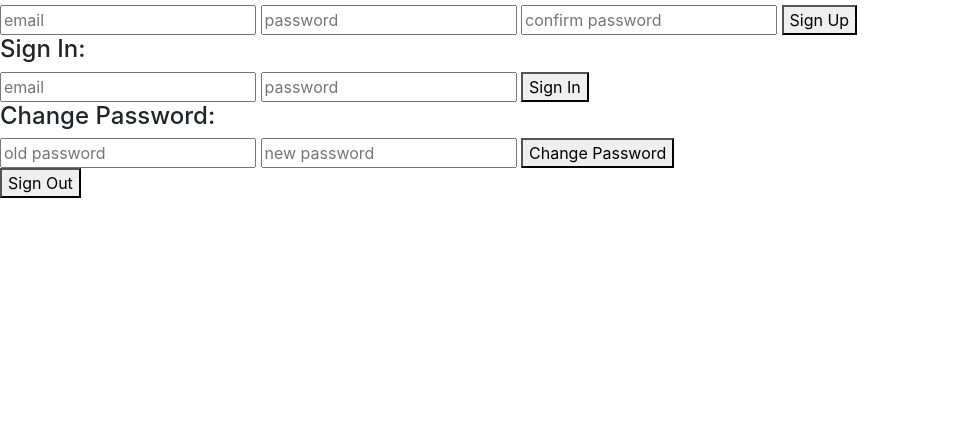
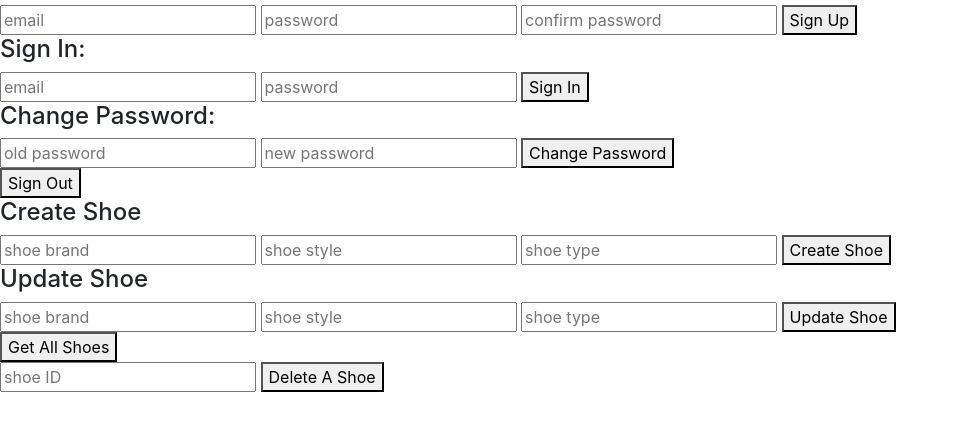
Before and after one commit to NSurawski/shoe-database-client, a website built with webpack: page index.html in a window 1280 px wide. Shown: the part 96-526 px from the top of the page, without its empty margins (0-959 px from the left). Built offline with nearby package versions, Linux system fonts and the light colour scheme.

Commit message:
Added shoe action forms to HTML and added event listeners to buttons for actions

```diff
--- a/assets/scripts/app.js
+++ b/assets/scripts/app.js
@@ -11,4 +11,9 @@ $('#signUp').on('submit', userEvents.onSignUp)
 $('#signIn').on('submit', userEvents.onSignIn)
 $('#changePassword').on('submit', userEvents.onChangePass)
 $('#signOutBtn').on('click', userEvents.onSignOut)
+$('#createShoe').on('click', userEvents.onCreate)
+$('#updateShoe').on('click', userEvents.onUpdate)
+$('#getShoes').on('click', userEvents.onIndex)
+$('#deleteShoe').on('click', userEvents.onDelete)
+
 })
--- a/index.html
+++ b/index.html
@@ -39,6 +39,25 @@
       <button type="submit" name="change-pass">Change Password</button>
     </form>
     <button id="signOutBtn" type="button" name="click">Sign Out</button>
+    <form id="createShoe">
+      <h4>Create Shoe</h4>
+      <input name="brand[brand]" type="text" placeholder="shoe brand">
+      <input name="style[style]" type="text" placeholder="shoe style">
+      <input name="type[type]" type="text" placeholder="shoe type">
+      <button id="createShoe" type="button" name="click">Create Shoe</button>
+    </form>
+    <form id="updateShoe">
+      <h4>Update Shoe</h4>
+      <input name="brand[brand]" type="text" placeholder="shoe brand">
+      <input name="style[style]" type="text" placeholder="shoe style">
+      <input name="type[type]" type="text" placeholder="shoe type">
+      <button id="updateShoe" type="button" name="click">Update Shoe</button>
+    </form>
+    <button id="getShoes" type="button" name="click">Get All Shoes</button>
+    <form id="deleteShoe">
+      <input type="text" name="id" placeholder="shoe ID">
+      <button id="deleteShoes" type="button" name="click">Delete A Shoe</button>
+    </form>
   </div>
 </body>
 
```
